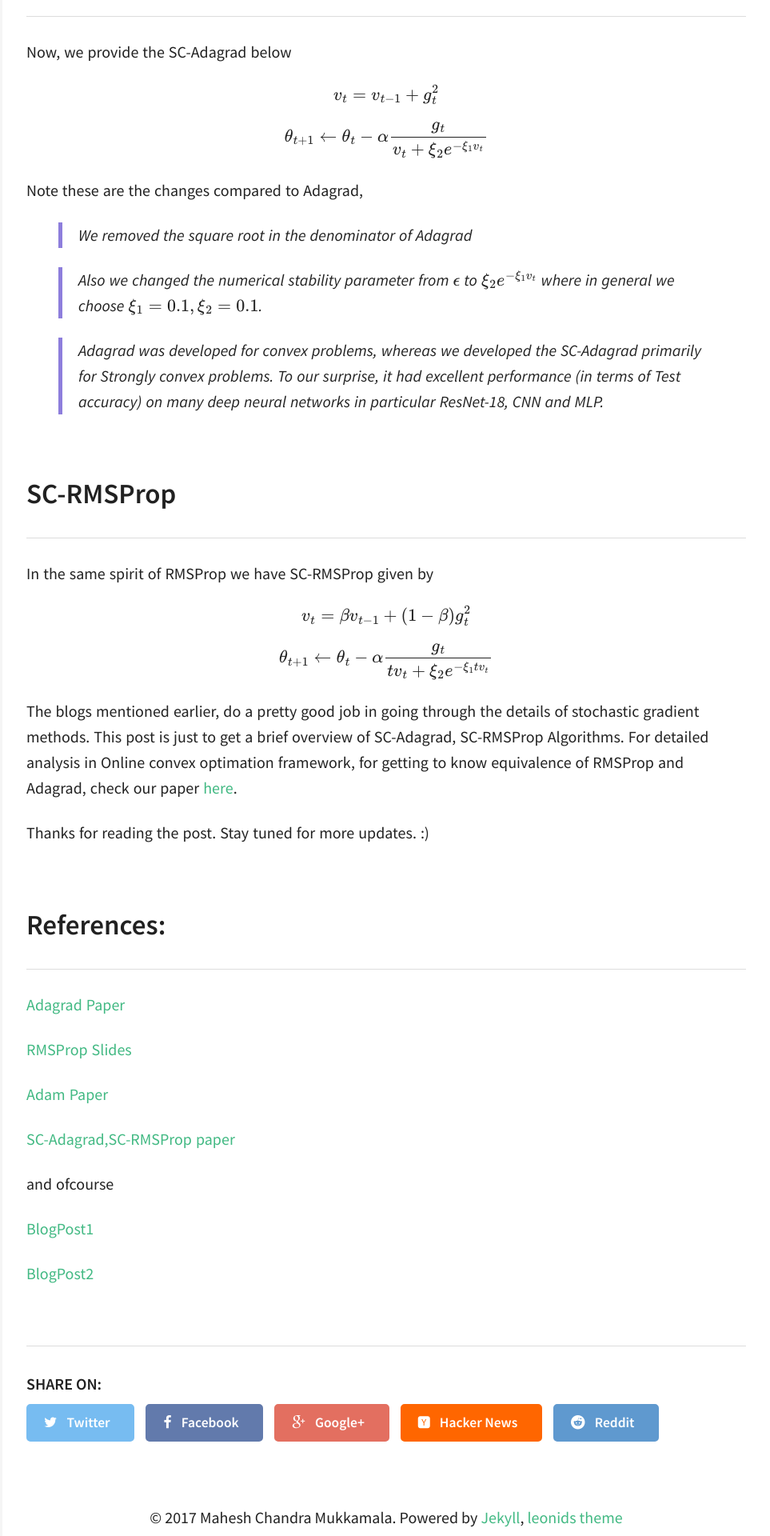
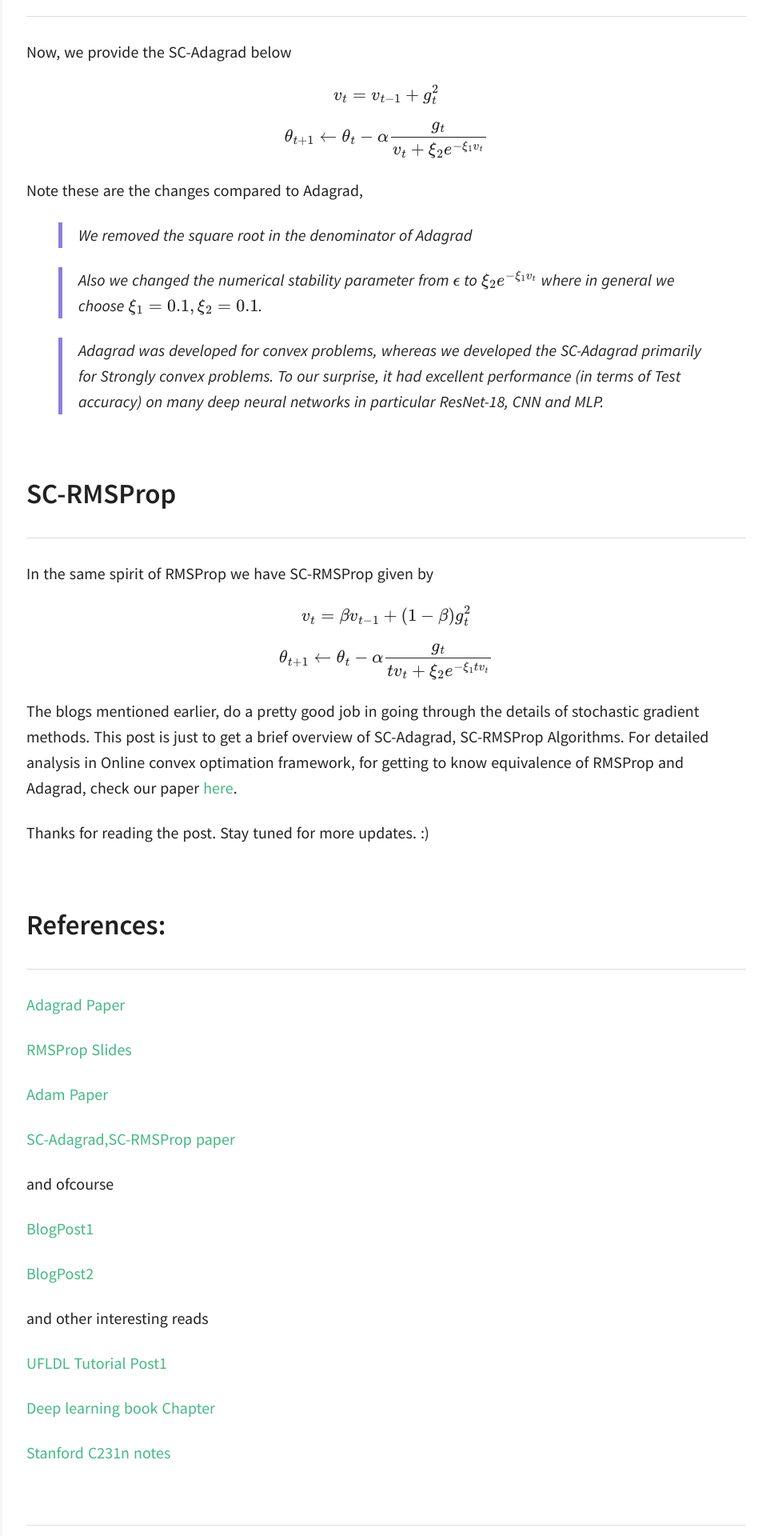
Before and after one commit to mmahesh/mmahesh.github.io, a Jekyll site: the page built from _posts/2017-07-05-tutorial-on-sc-adagrad-a-new-stochastic-gradient-method-for-deep-learning.md, in a window 1280 px wide. Shown: the part 3080-5000 px from the top of the page at 80% size, without its empty margins (317-1280 px from the left). Built offline with Jekyll 4.4.1, drawn with Linux system fonts in a browser that asks for light colours; formulas are drawn with MathJax 3; comment, search, counter and statistics services are not loaded.

Commit message:
more updates

```diff
--- a/_posts/2017-07-05-tutorial-on-sc-adagrad-a-new-stochastic-gradient-method-for-deep-learning.md
+++ b/_posts/2017-07-05-tutorial-on-sc-adagrad-a-new-stochastic-gradient-method-for-deep-learning.md
@@ -107,6 +107,13 @@ and ofcourse
 
 [BlogPost2](http://colinraffel.com/wiki/stochastic_optimization_techniques){:target="_blank"}
 
+and other interesting reads
+
+[UFLDL Tutorial Post1](http://ufldl.stanford.edu/tutorial/supervised/OptimizationStochasticGradientDescent/){:target="_blank"}
+
+[Deep learning book Chapter](http://www.deeplearningbook.org/contents/optimization.html){:target="_blank"}
+
+[Stanford C231n notes](http://cs231n.github.io/optimization-1/){:target="_blank"}
 <!-- TODO: Motivation, more details fill in other algorithms aswell
 Give Code aswell maybe github repo
 Add resnet, cnn exps -->
```
